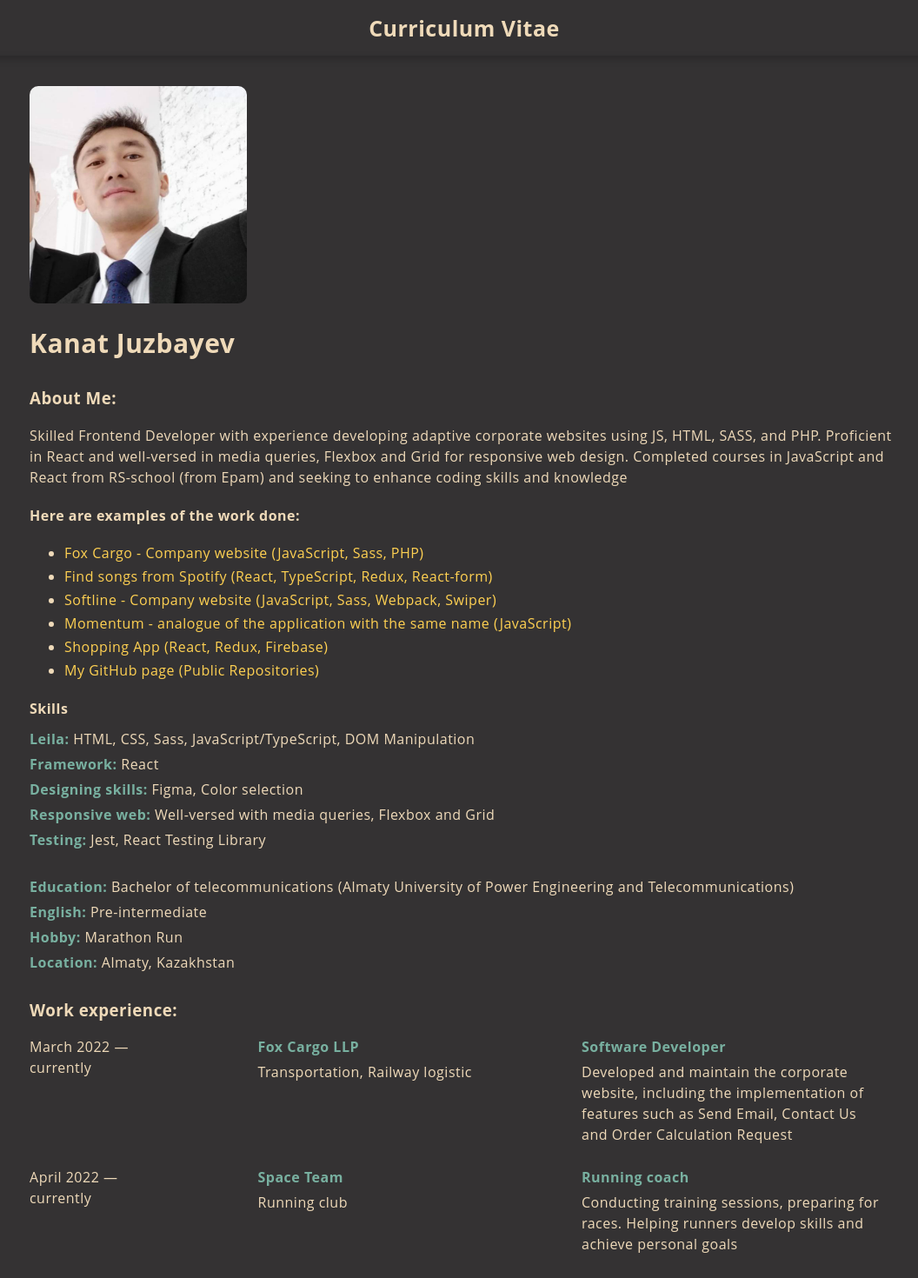
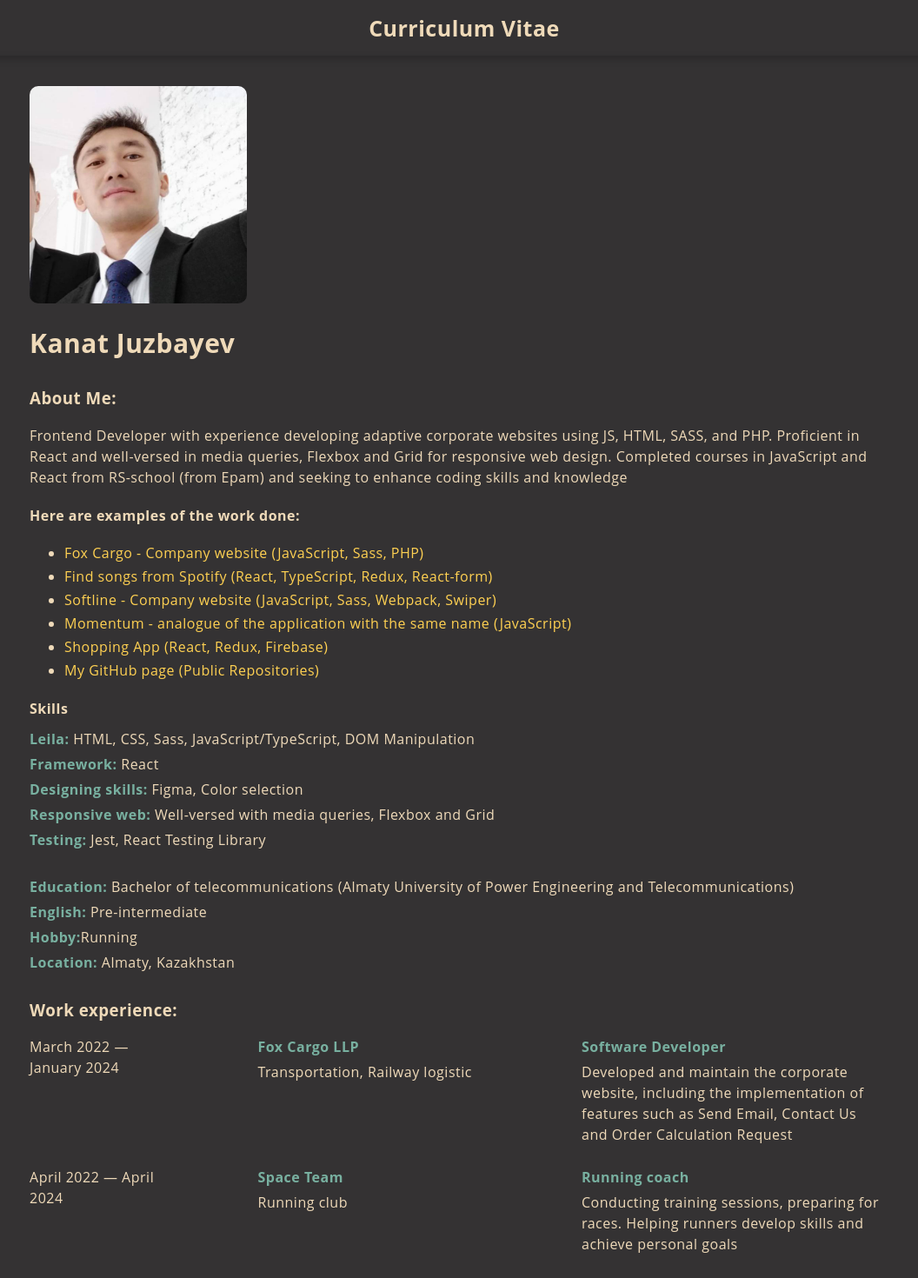
Before and after one commit to KanatJuzbayev/cv-react, a React (Create React App) app: page / in a window 1280 px wide. Shown: the top 1470 px of the page at 87% size, without its empty margins (106-1162 px from the left). Built offline with nearby package versions, Linux system fonts and the light colour scheme.

Commit message:
experience update 24.06.24

```diff
--- a/src/App.tsx
+++ b/src/App.tsx
@@ -30,10 +30,10 @@ function App() {
         <section className="about-me">
           <h3>About Me:</h3>
           <p>
-            Skilled Frontend Developer with experience developing adaptive corporate websites using
-            JS, HTML, SASS, and PHP. Proficient in React and well-versed in media queries, Flexbox
-            and Grid for responsive web design. Completed courses in JavaScript and React from
-            RS-school (from Epam) and seeking to enhance coding skills and knowledge
+            Frontend Developer with experience developing adaptive corporate websites using JS,
+            HTML, SASS, and PHP. Proficient in React and well-versed in media queries, Flexbox and
+            Grid for responsive web design. Completed courses in JavaScript and React from RS-school
+            (from Epam) and seeking to enhance coding skills and knowledge
           </p>
 
           <h4>Here are examples of the work done:</h4>
@@ -76,7 +76,7 @@ function App() {
               <span className="summary">English:</span> Pre-intermediate
             </p>
             <p>
-              <span className="summary">Hobby:</span> Marathon Run
+              <span className="summary">Hobby:</span>Running
             </p>
             <p>
               <span className="summary">Location:</span> Almaty, Kazakhstan
@@ -111,7 +111,7 @@ function App() {
 
         <section className="address">
           <h3>The address:</h3>
-          <p>Kazakhstan, Almaty, Nurkent, 5/2</p>
+          <p>Kazakhstan, Almaty, Abaya street, 107</p>
         </section>
       </div>
 
--- a/src/components/experiens/experience.json
+++ b/src/components/experiens/experience.json
@@ -4,14 +4,14 @@
     "placeText": "Transportation, Railway logistic",
     "positionTittle": "Software Developer",
     "positionText": "Developed and maintain the corporate website, including the implementation of features such as Send Email, Contact Us and Order Calculation Request",
-    "workPeriod": "March 2022 — currently"
+    "workPeriod": "March 2022 — January 2024"
   },
   {
     "placeTittle": "Space Team",
     "placeText": "Running club",
     "positionTittle": "Running coach",
     "positionText": "Conducting training sessions, preparing for races. Helping runners develop skills and achieve personal goals",
-    "workPeriod": "April 2022 — currently"
+    "workPeriod": "April 2022 — April 2024"
   },
   {
     "placeTittle": "Fox Cargo LLP",
```
